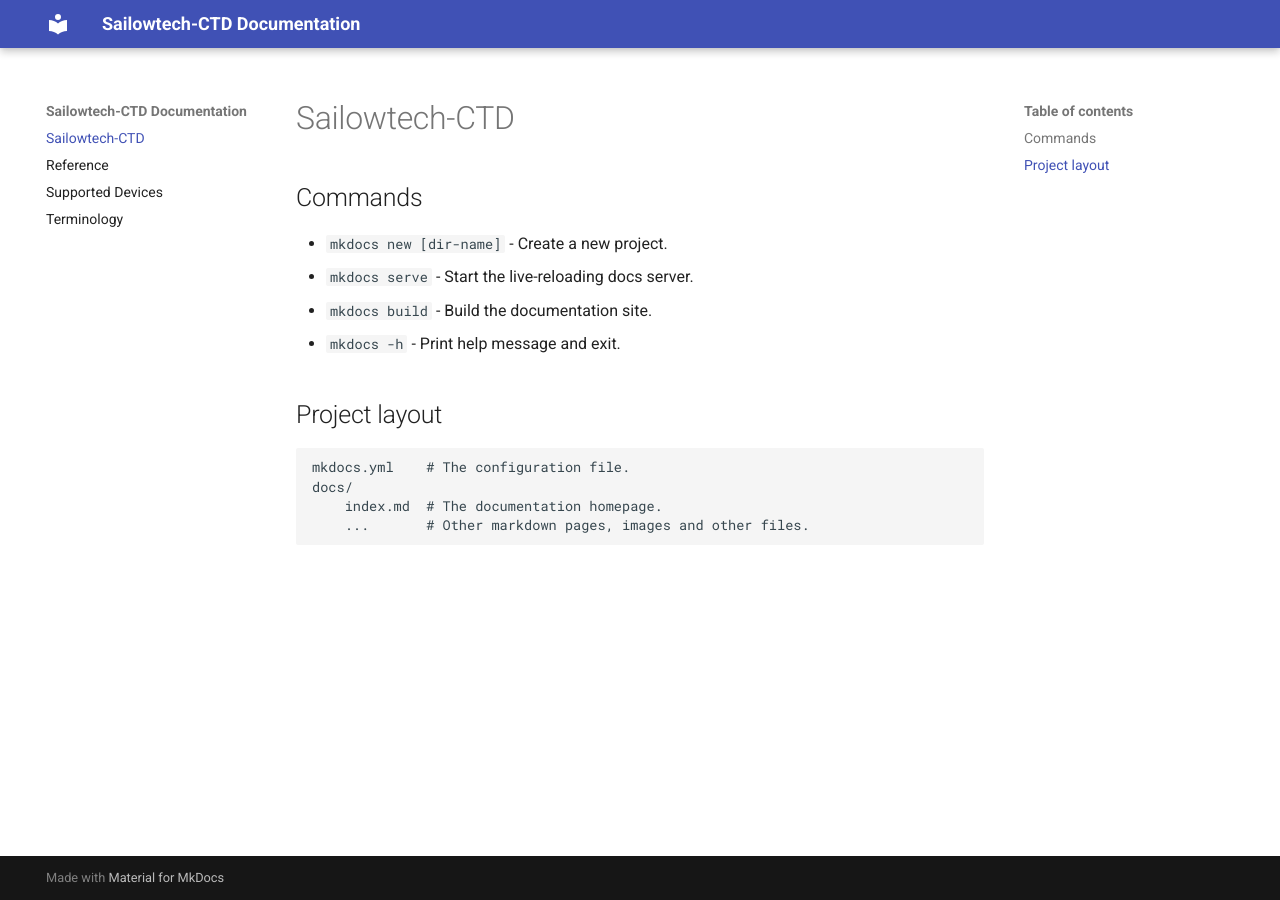
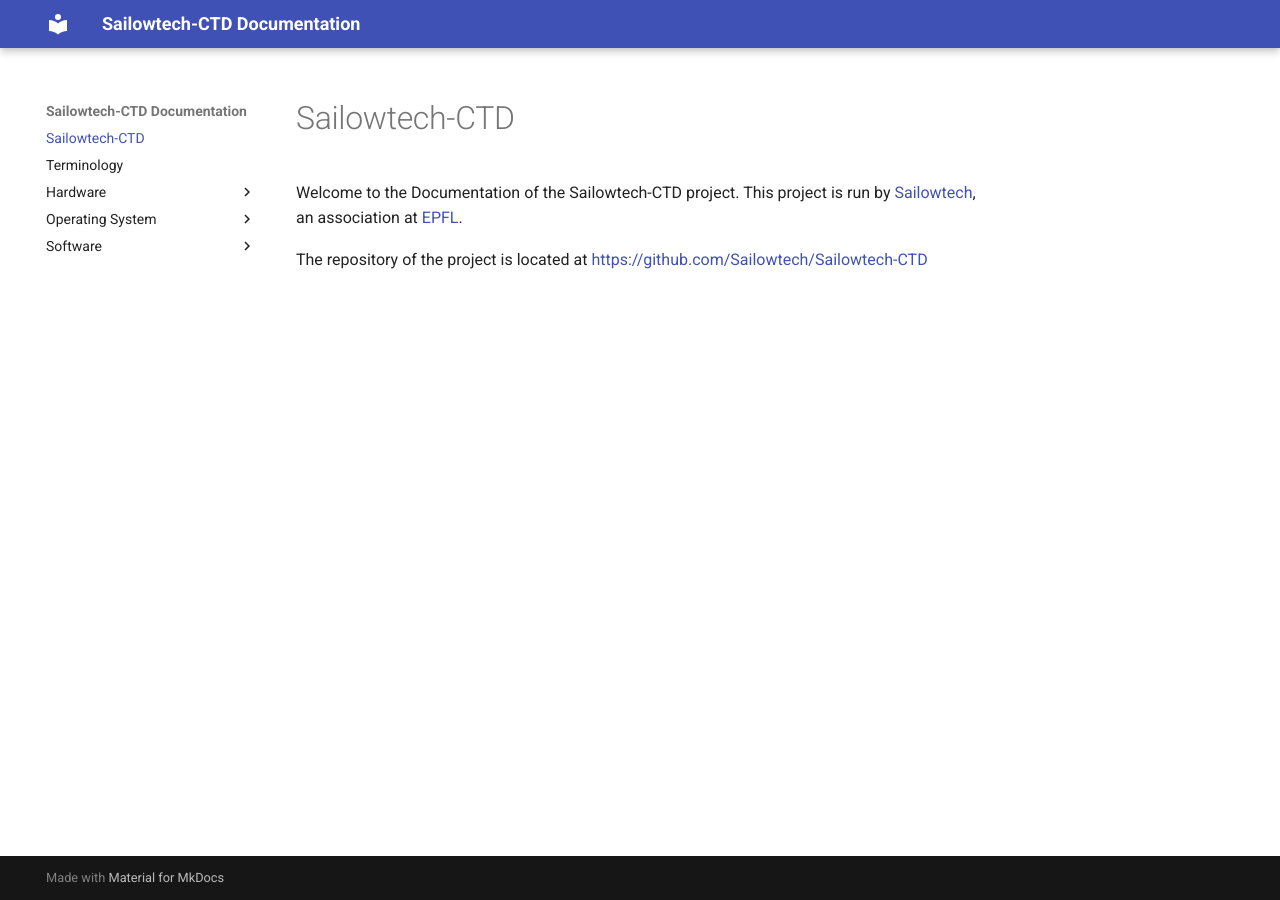
Before and after one commit to Sailowtech/Sailowtech-CTD, an MkDocs documentation site: the page built from docs/index.md, in a window 1280 px wide. Built offline with MkDocs 1.6.1 and Material for MkDocs 9.7.7, drawn with Linux system fonts in a browser that asks for light colours.

Commit message:
Changed documentation structure
Split documentation into Hardware / Operating System / Software

```diff
--- a/docs/reference.md
+++ b/docs/Software/Python-Reference/ctd-class.md
@@ -1,3 +1,3 @@
-# Reference
+# CTD Class
 
 ::: sailowtech_ctd.ctd
--- a/docs/index.md
+++ b/docs/index.md
@@ -1,19 +1,7 @@
 # Sailowtech-CTD
 
+Welcome to the Documentation of the Sailowtech-CTD project.
+This project is run by [Sailowtech](sailowtech.ch), an association at [EPFL](epfl.ch).
 
 
-
-
-## Commands
-
-* `mkdocs new [dir-name]` - Create a new project.
-* `mkdocs serve` - Start the live-reloading docs server.
-* `mkdocs build` - Build the documentation site.
-* `mkdocs -h` - Print help message and exit.
-
-## Project layout
-
-    mkdocs.yml    # The configuration file.
-    docs/
-        index.md  # The documentation homepage.
-        ...       # Other markdown pages, images and other files.
+The repository of the project is located at [https://github.com/Sailowtech/Sailowtech-CTD](https://github.com/Sailowtech/Sailowtech-CTD)
```
Also changed, not shown: docs/Hardware/reference-implementation.md (added, +1 -0 lines), docs/Operating-System/building.md (added, +3 -0 lines), docs/Operating-System/flashing.md (added, +1 -0 lines), docs/Operating-System/using-another-os.md (added, +3 -0 lines), docs/Hardware/supported-devices.md (renamed from docs/supported-devices.md).
